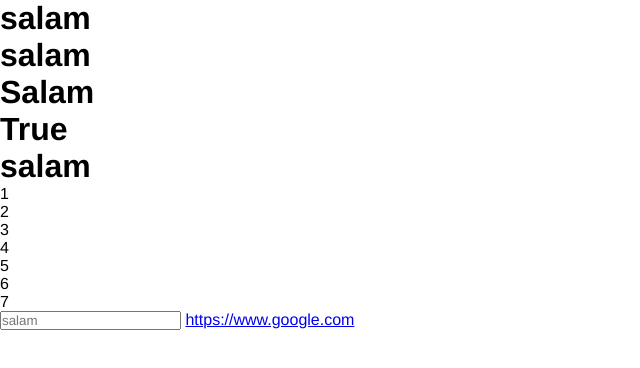
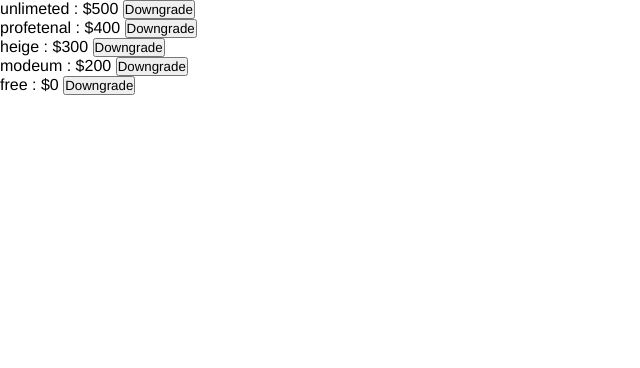
Before and after one commit to XxSharkDesertxX/vue.js_Prs, a plain HTML site: page index.html in a window 1280 px wide. Shown: the whole page, without its empty margins (0-640 px from the left). Drawn offline with nearby package versions, Linux system fonts and the light colour scheme.

Commit message:
06-Mini_project

```diff
--- a/app.js
+++ b/app.js
@@ -1,13 +1,41 @@
 new Vue({
     el:"#app",
+
     data:{
-        mes:"salam",
-        meshtml:"</a>Salam<a>",
-        mesif:true,
-        meselse:true,
-        numbers:[1,2,3,4,5,6,7],
-        url:"https://www.google.com",
-        title:"گوگل",
-        newTitle:new Date(),
+        plans:[
+            {name:"unlimeted" , price:500},
+            {name:"profetenal" , price:400},
+            {name:"heige" , price:300},
+            {name:"modeum" , price:200},
+            {name:"free" , price:0},
+        ],
+        activated:{},
+    },
+
+    methods: {
+        setActive:function(plan){
+            this.activated = plan;
+        }
+    },
+
+    components:{
+        plan:{
+            template:"#plan-template",
+            props:['plan','active'],
+            methods:{
+                activate:function () {
+                    this.$emit("activate", this.plan);
+                }
+            },
+            computed:{
+                isactive:function () {
+                    return (this.active == this.plan);
+                },
+                isUpgrade:function () {
+                    return (this.active.price < this.plan.price);
+                }
+            }
+        }
     }
+
 });
--- a/index.html
+++ b/index.html
@@ -11,49 +11,24 @@
 
 
     <div id="app">
-
-        <h1>{{ mes }}</h1>
-
-        <h1 v-text="mes"></h1>
-
-        <h1 v-html="meshtml"></h1>
-
-        <h1 v-if="mesif">True</h1>
-
-        <h1 v-else="mesif">False</h1>
-
-        <h1 v-else-if="mesif"></h1>
-
-        <h1 v-cloak>{{mes}}</h1>
-
         <ul>
-            <li v-for="number in numbers" v-text="number"></li>
+            <li v-for="plan in plans">
+                <plan :plan="plan" @activate="setActive(plan)" :active="activated"></plan>
+            </li>
         </ul>
-
-        <input type="text" :placeholder="mes">
-
-        <a v-bind:href="url" :title="newTitle">
-            {{url}}
-        </a>
-
-        <!--
-            v-text
-            v-html
-            v-if
-            v-else
-            v-else-if
-            v-for
-            v-on == @
-            v-bind == :
-            v-model
-            v-pre == dont {{}} change in Vue
-            v-once == all change in Vue - one time renders
-            v-cloak == in style.css code
-
-
-         -->
     </div>
 
+    <template id="plan-template">
+        <div>
+            {{ plan.name }} : ${{plan.price}}
+            <button @click="activate" v-if="!isactive">
+                    {{ isUpgrade ? 'Upgrade' : 'Downgrade' }}
+            </button>
+            <button  v-else>
+                Disable
+        </button>
+        </div>
+    </template>
     <script src="https://cdn.jsdelivr.net/npm/vue@2.6.14/dist/vue.js"></script>
 
     <script src="https://cdn.jsdelivr.net/npm/vue@2.6.14"></script>
```
